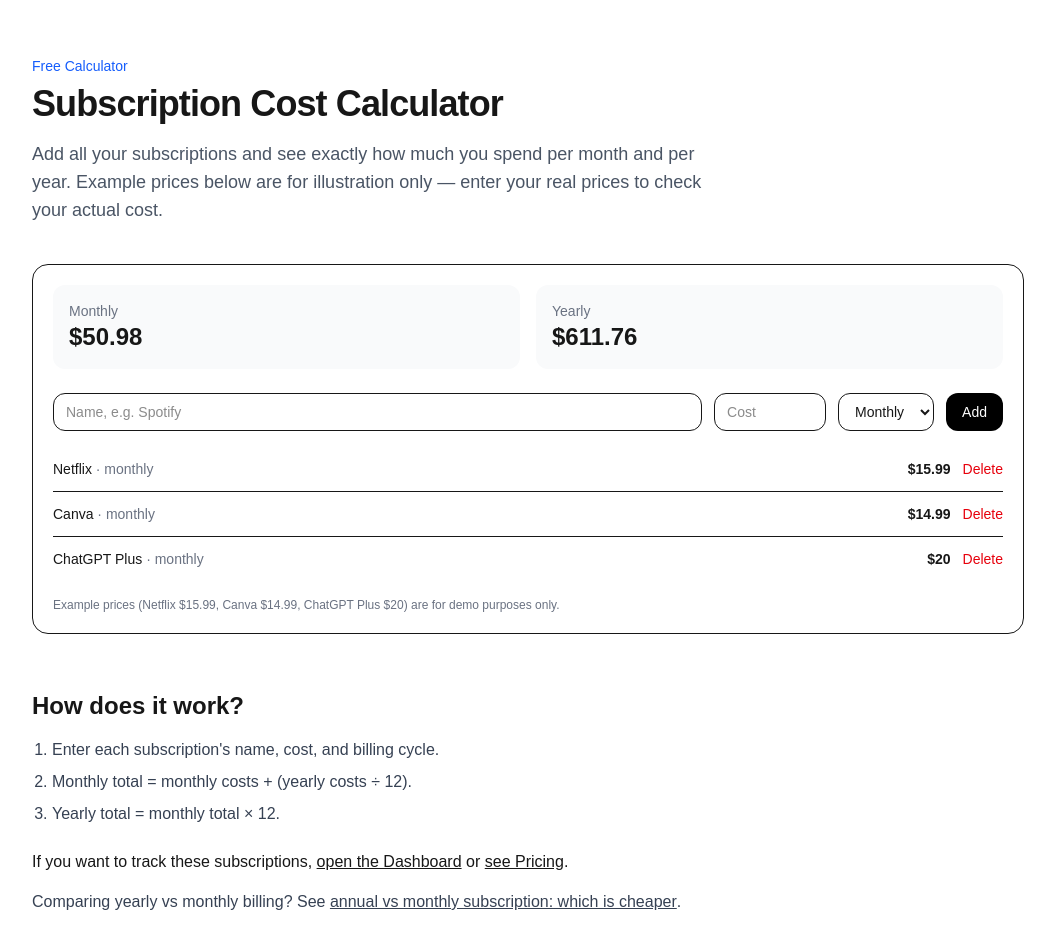
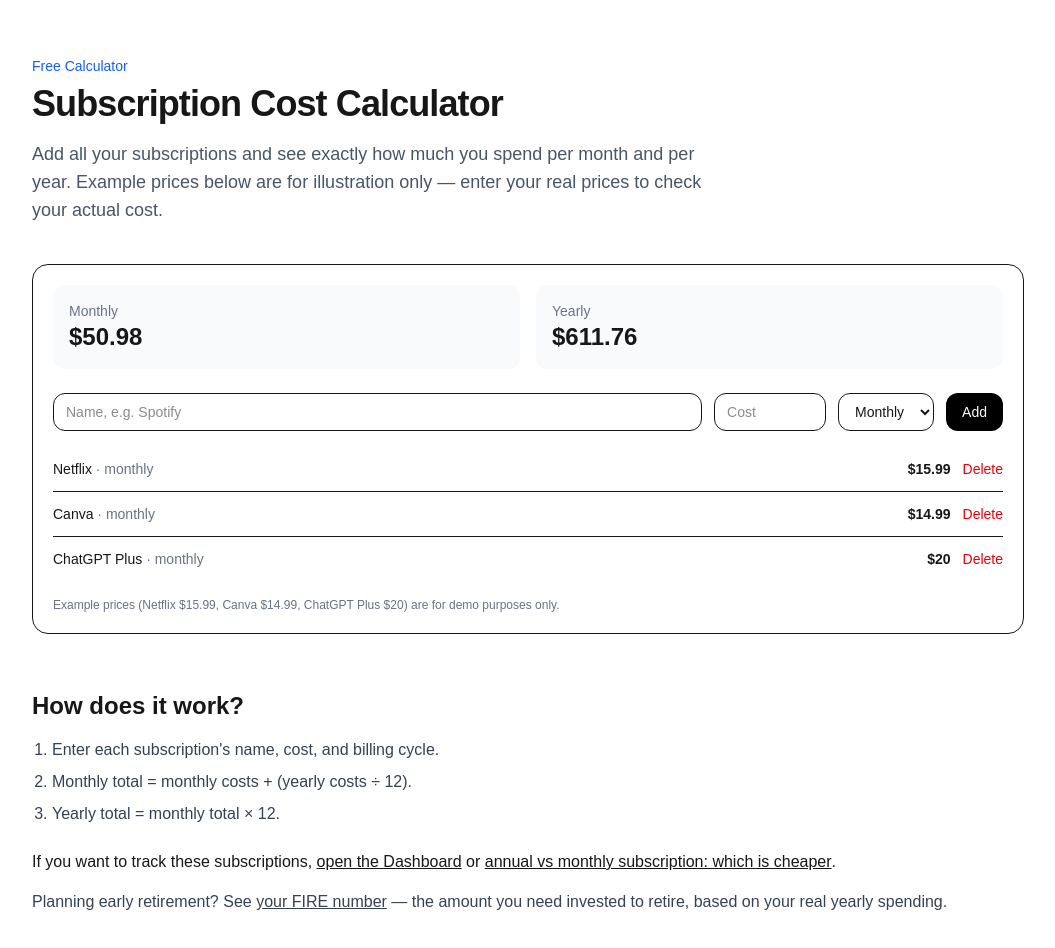
Before and after one commit to sbrstone786-cloud/spendly, a Next.js app: page /subscription-cost-calculator in a window 1280 px wide. Shown: the top 948 px of the page, without its empty margins (112-1167 px from the left). Built offline with nearby package versions, Linux system fonts and the light colour scheme.

Commit message:
link subscription calculator to FIRE calculator

```diff
--- a/app/subscription-cost-calculator/page.tsx
+++ b/app/subscription-cost-calculator/page.tsx
@@ -53,11 +53,12 @@ Example prices below are for illustration only — enter your real prices to che
     If you want to track these subscriptions,{" "}
   <Link href="/dashboard" className="font-medium underline">open the Dashboard</Link>
   {" "}or{" "}
-  <Link href="/pricing" className="font-medium underline">see Pricing</Link>.
+      <Link href="/annual-vs-monthly-subscription" className="font-medium underline">annual vs monthly subscription: which is cheaper</Link>.
   </p>
   <p className="mt-4 text-gray-700">
-    Comparing yearly vs monthly billing? See{" "}
-    <Link href="/annual-vs-monthly-subscription" className="font-medium underline">annual vs monthly subscription: which is cheaper</Link>.
+    Planning early retirement? See{" "}
+    <Link href="/fire-calculator" className="font-medium underline">your FIRE number</Link>{" "}
+    — the amount you need invested to retire, based on your real yearly spending.
   </p>
 </section>
       </div>
```
